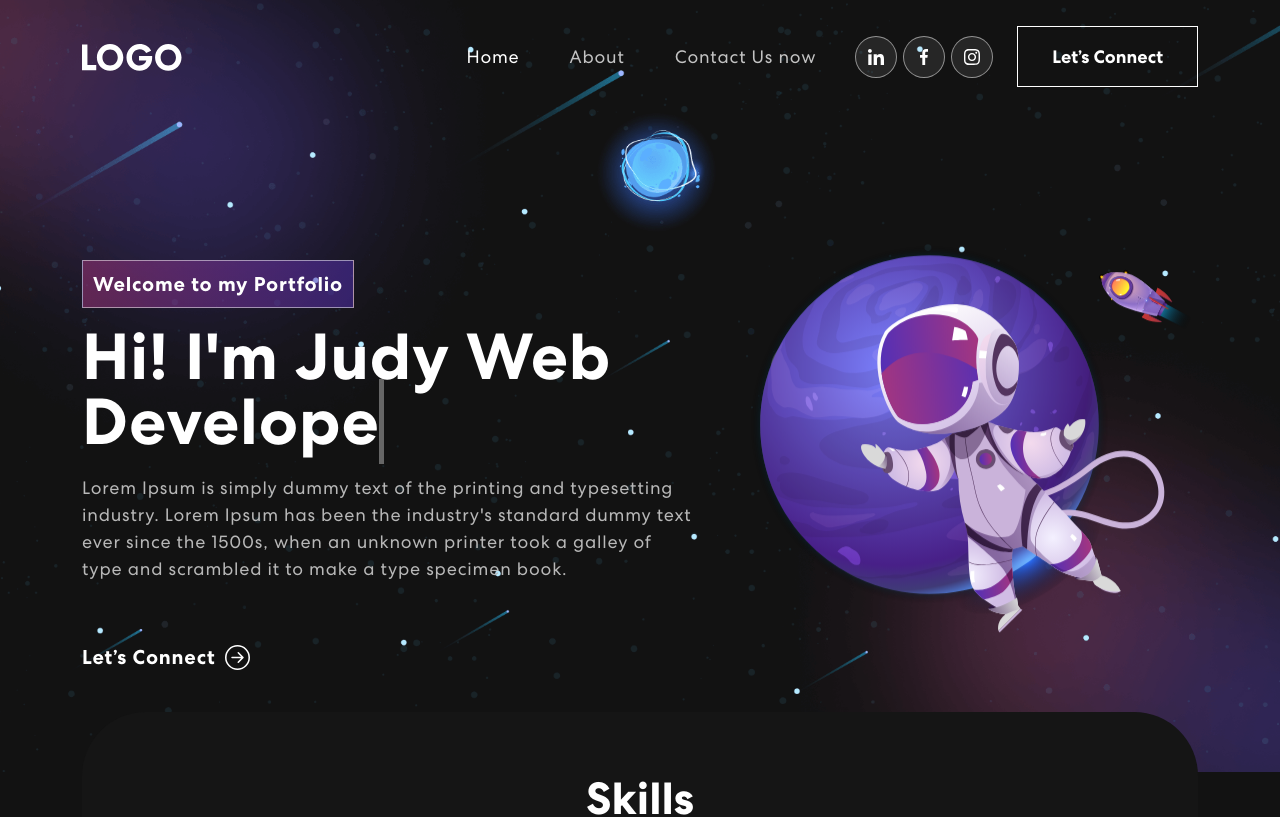
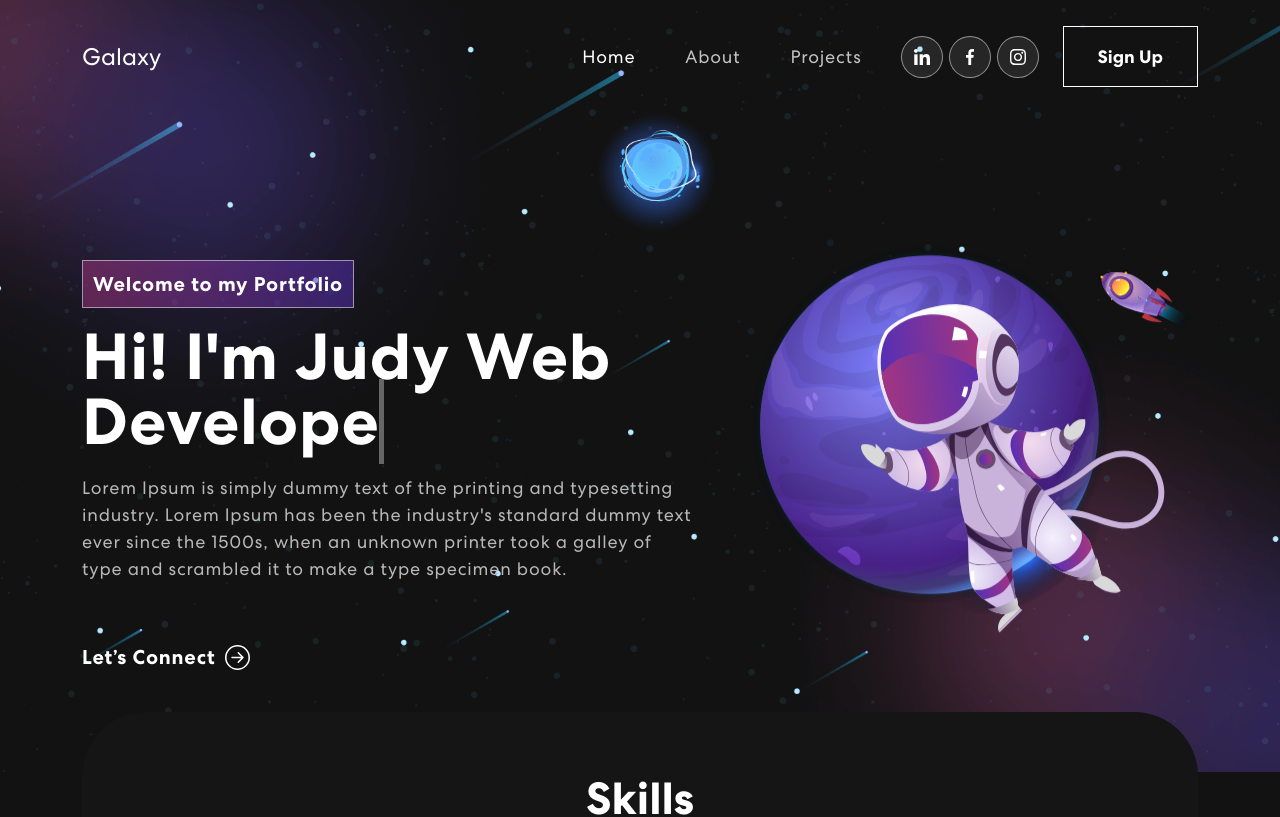
Before and after one commit to bjshobhit/blockchain, a React (Create React App) app: page / in a window 1280 px wide. Shown: the top 817 px of the page. Built offline with nearby package versions, Linux system fonts and the light colour scheme; no server answers.

Commit message:
Initial Edits

```diff
--- a/src/App.css
+++ b/src/App.css
@@ -96,6 +96,8 @@ nav.navbar.scrolled {
 }
 nav.navbar a.navbar-brand {
     width: 9%;
+    color: #fff;
+    font-size: x-large;
 }
 nav.navbar .navbar-nav .nav-link.navbar-link {
   font-weight: 400;
--- a/src/components/NavBar.js
+++ b/src/components/NavBar.js
@@ -37,7 +37,8 @@ export const NavBar = () => {
       <Navbar expand="md" className={scrolled ? "scrolled" : ""}>
         <Container>
           <Navbar.Brand href="/">
-            <img src={logo} alt="Logo" />
+            {/* <img src={logo} alt="Logo" /> */}
+            Galaxy
           </Navbar.Brand>
           <Navbar.Toggle aria-controls="basic-navbar-nav">
             <span className="navbar-toggler-icon"></span>
@@ -46,7 +47,7 @@ export const NavBar = () => {
             <Nav className="ms-auto">
               <Nav.Link href="#home" className={activeLink === 'home' ? 'active navbar-link' : 'navbar-link'} onClick={() => onUpdateActiveLink('home')}>Home</Nav.Link>
               <Nav.Link href="#skills" className={activeLink === 'skills' ? 'active navbar-link' : 'navbar-link'} onClick={() => onUpdateActiveLink('skills')}>About</Nav.Link>
-              <Nav.Link href="#projects" className={activeLink === 'projects' ? 'active navbar-link' : 'navbar-link'} onClick={() => onUpdateActiveLink('projects')}>Contact Us now</Nav.Link>
+              <Nav.Link href="#projects" className={activeLink === 'projects' ? 'active navbar-link' : 'navbar-link'} onClick={() => onUpdateActiveLink('projects')}>Projects</Nav.Link>
             </Nav>
             <span className="navbar-text">
               <div className="social-icon">
@@ -55,7 +56,7 @@ export const NavBar = () => {
                 <a href="#"><img src={navIcon3} alt="" /></a>
               </div>
               <HashLink to='#connect'>
-                <button className="vvd"><span>Let’s Connect</span></button>
+                <button className="vvd"><span>Sign Up</span></button>
               </HashLink>
             </span>
           </Navbar.Collapse>
```
